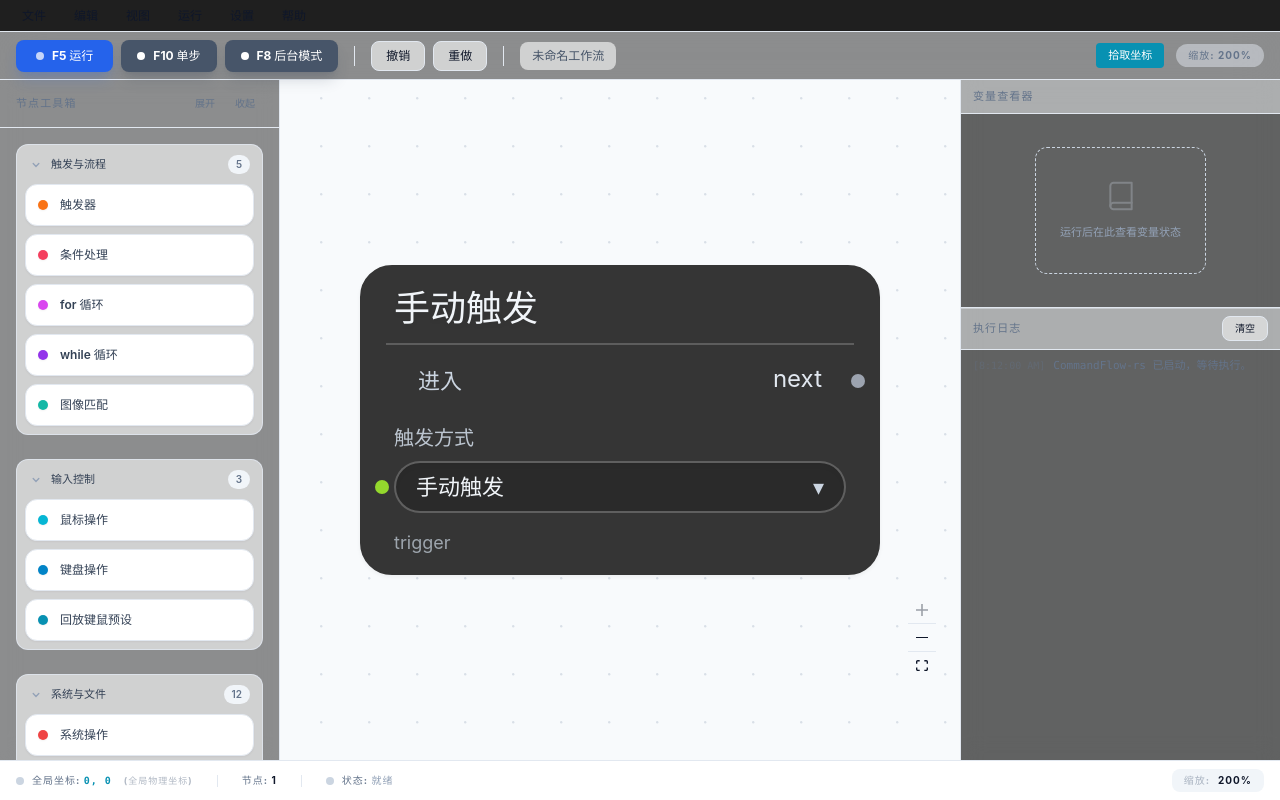
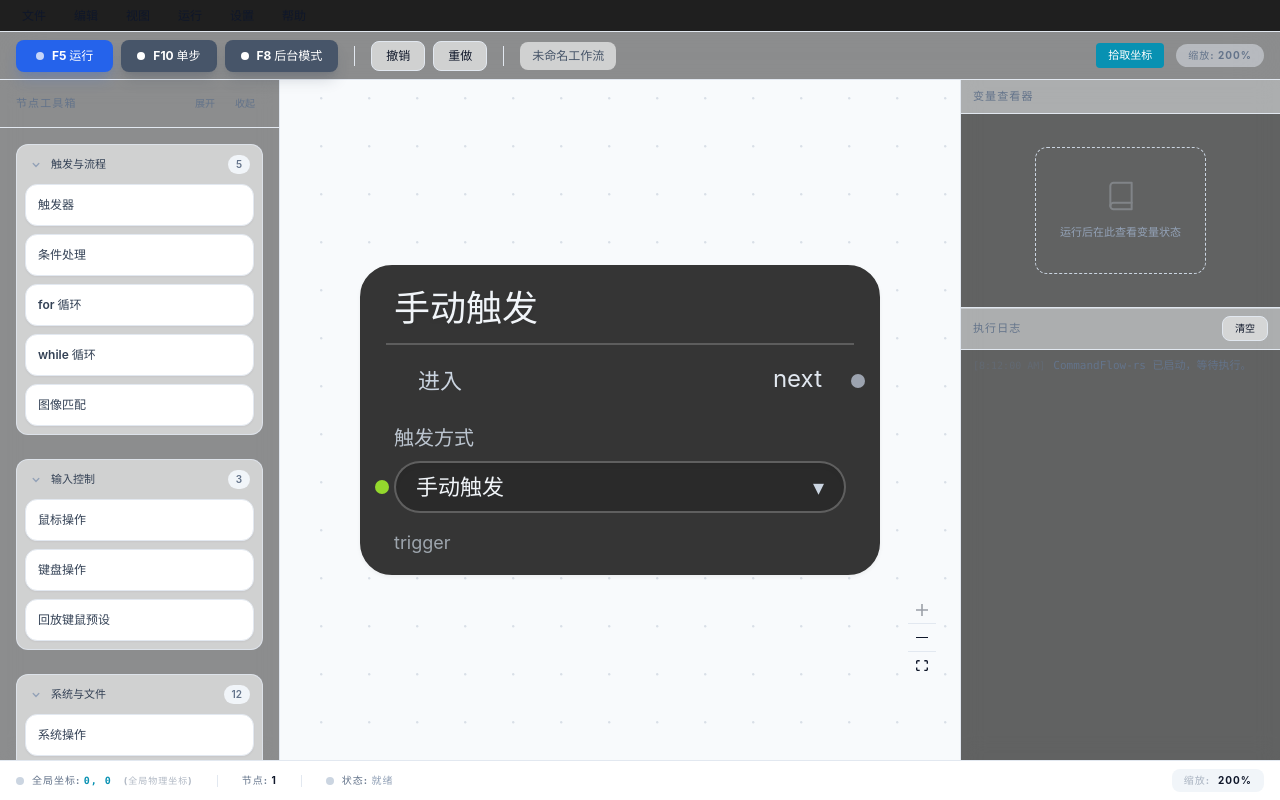
Before and after one commit to caojiachen1/CommandFlow-rs, a React (Vite) app: page / in a window 1280 px wide. Built offline with nearby package versions, Linux system fonts and the light colour scheme.

Commit message:
remove color indicator

```diff
--- a/src/components/NodePanel/index.tsx
+++ b/src/components/NodePanel/index.tsx
@@ -113,7 +113,6 @@ export default function NodePanel() {
                       onDragStart={(event) => handleDragStart(event, item.kind)}
                       className="group flex cursor-grab items-center gap-3 rounded-xl border border-slate-200 bg-white p-3 shadow-sm transition-all hover:border-cyan-500 hover:shadow-xl hover:shadow-cyan-500/10 active:cursor-grabbing dark:border-neutral-800 dark:bg-neutral-900/50 dark:hover:border-cyan-500"
                     >
-                      <div className={`h-2.5 w-2.5 rounded-full ${item.color} shadow-sm transition-transform group-hover:scale-125`} />
                       <span className="text-xs font-semibold text-slate-700 dark:text-slate-300 group-hover:text-cyan-600 dark:group-hover:text-cyan-400">
                         {item.label}
                       </span>
```
